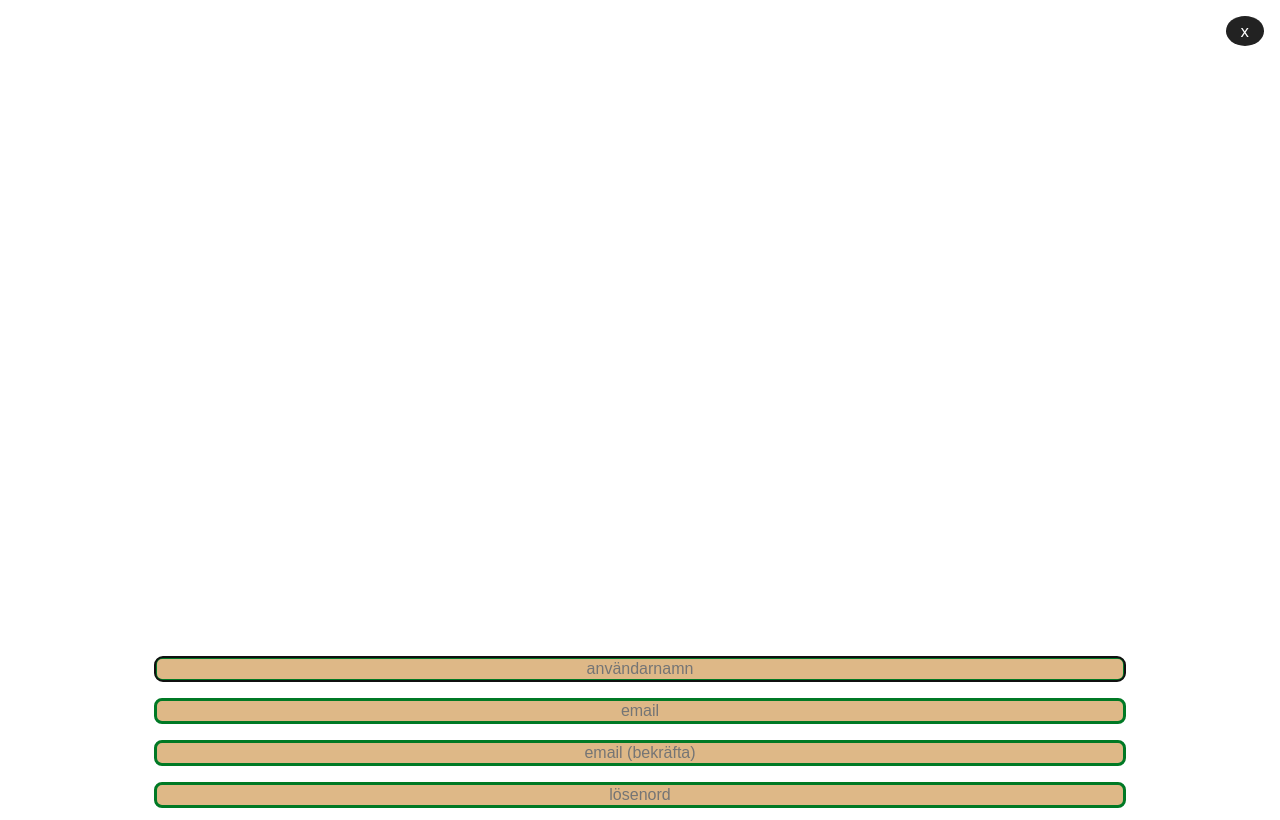
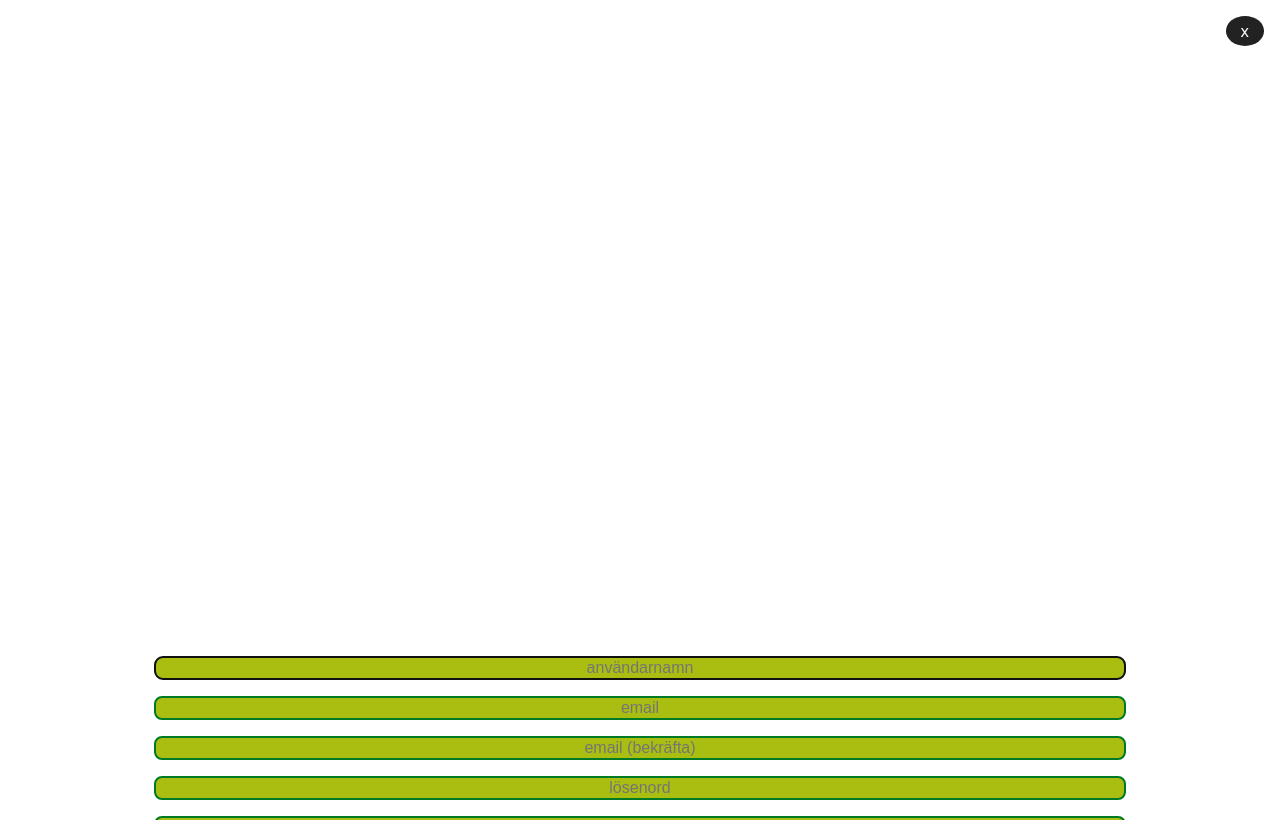
Before and after one commit to zaida-wiss/Backyard_Ultra, a React (Vite) app in the folder backyard/: page / in a window 1280 px wide. Both pictures are taken after a click on the button "Logga in". Built offline with nearby package versions, Linux system fonts and the light colour scheme.

Commit message:
snyggar till userLogin css

```diff
--- a/backyard/src/components/userLogin/userLogin.css
+++ b/backyard/src/components/userLogin/userLogin.css
@@ -16,8 +16,8 @@ form {
 
 input {
   width: 80%;
-  background-color: burlywood;
-  border: 3px solid lab(43.64% -46.43 35.43);
+  background-color: rgb(170, 190, 18);
+  border: 2px solid lab(43.64% -46.43 35.43);
   height: fit-content;
   text-align: center;
   font-size: 16px;
@@ -77,7 +77,6 @@ button{
   padding-left: 2px;
   font-weight: 500;
   letter-spacing: 0.01em;
-  aria-live: polite;
 }
 
 /* Hint under inputfält (t.ex. lösenordskrav) */
@@ -100,7 +99,6 @@ button{
   margin-bottom: 16px;
   font-weight: 600;
   text-align: center;
-  aria-live: assertive;
 }
 
 /* Lyckat meddelande */
@@ -112,5 +110,4 @@ button{
   margin-bottom: 16px;
   font-weight: 600;
   text-align: center;
-  aria-live: polite;
 }
```
